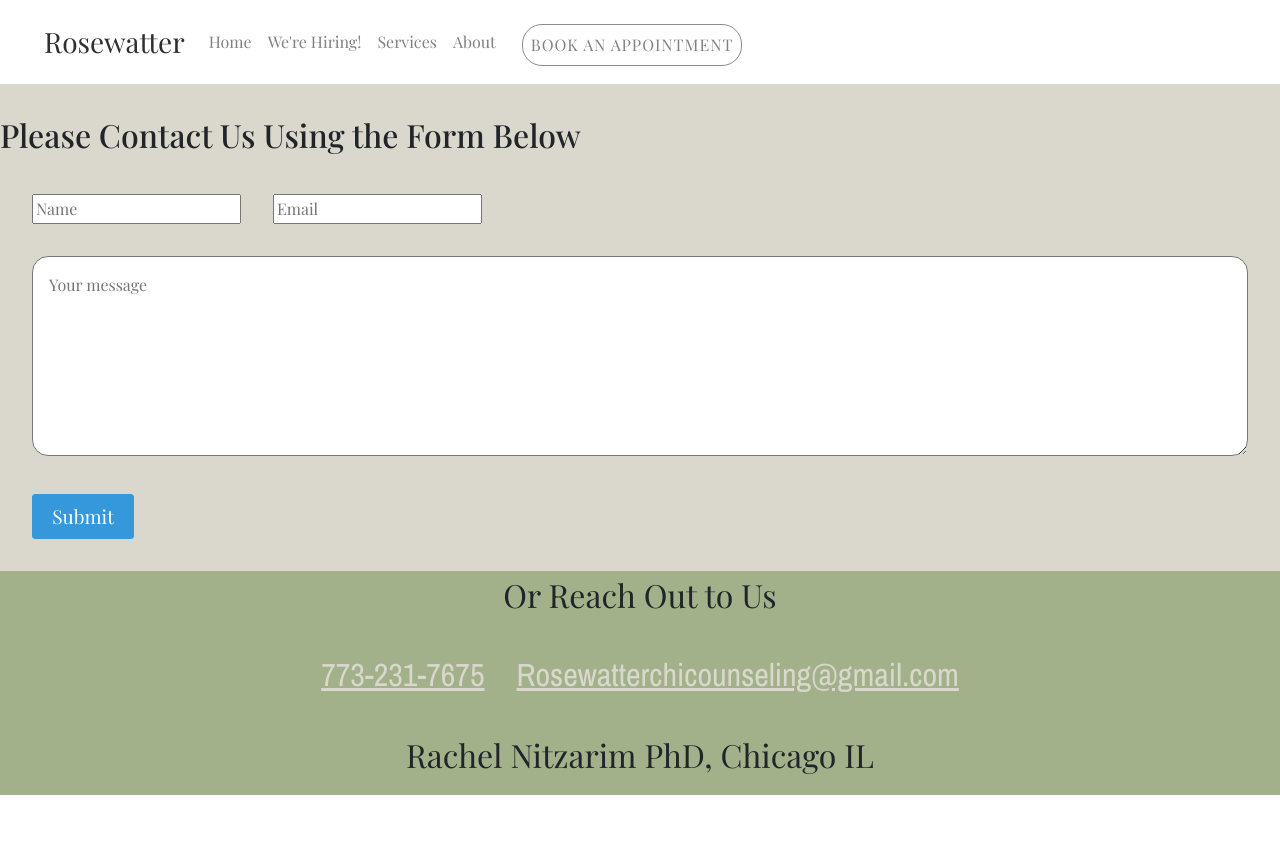
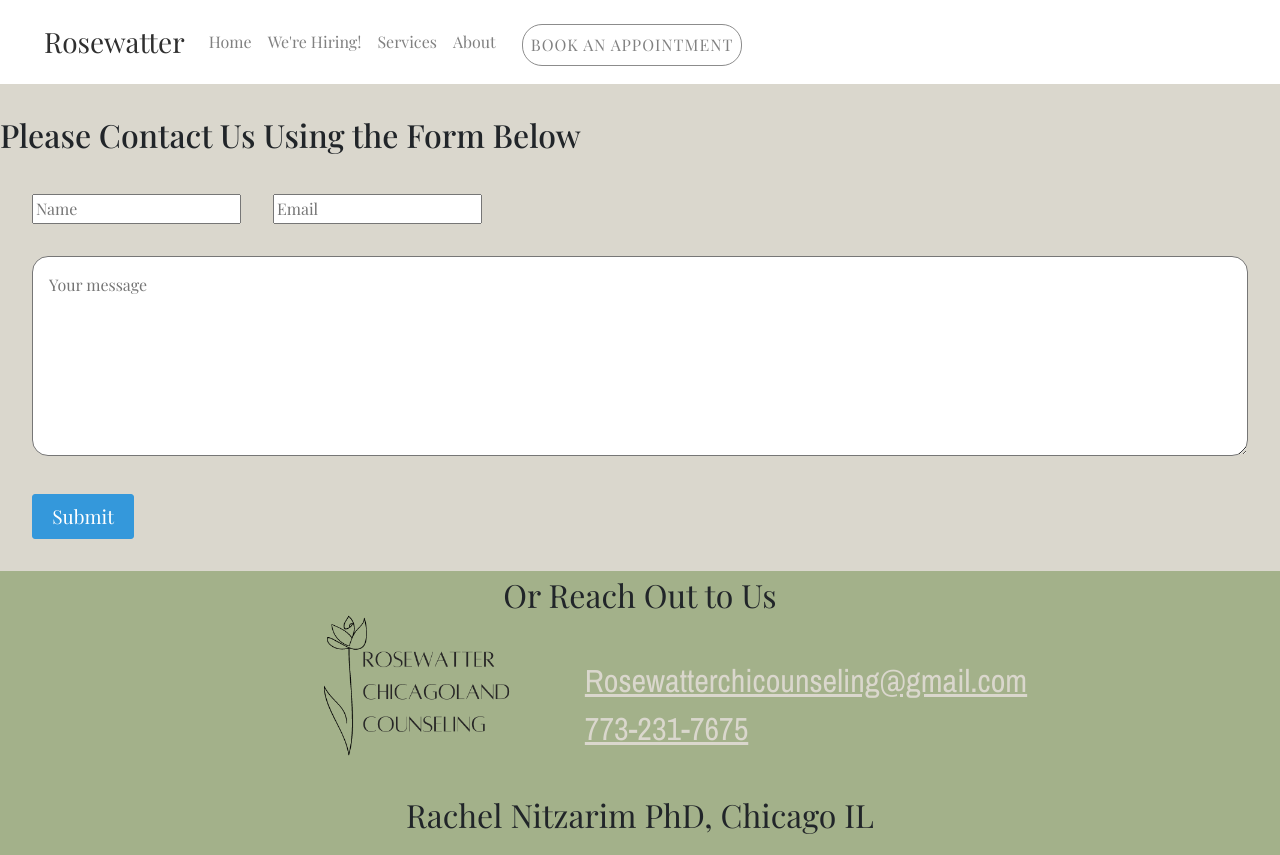
Before and after one commit to Bgorson/rose-water, a React (Create React App) app: page /appointment in a window 1280 px wide. Before the commit the page ends 800 px from the top, so only its background shows below. Built offline with nearby package versions, Linux system fonts and the light colour scheme.

Commit message:
added image to footer

```diff
--- a/src/components/Footer.js
+++ b/src/components/Footer.js
@@ -4,6 +4,7 @@ import Map from "./Map";
 import { useState } from "react";
 import { send } from "emailjs-com";
 import { colors } from "../utils/colors";
+import Logo from "../../src/simple_logo.png";
 
 const blue = "#3498db";
 const blueHover = "#2980b9";
@@ -19,6 +20,10 @@ const InputContainer = styled.div`
   @media (max-width: 768px) {
     flex-direction: column;
   }
+`;
+const ContentText = styled.div`
+  display: flex;
+  flex-direction: column;
 `;
 const MessageArea = styled.div`
   width: 100%;
@@ -41,14 +46,15 @@ const Container = styled.div`
   }
 `;
 const ContactCard = styled.div`
-  padding: 1em 0;
+  // padding: 1em 0;
   display: flex;
   font-size: 32px;
   justify-content: center;
   gap: 1em;
+  align-items: center;
   @media (max-width: 768px) {
     font-size: 21px;
-    flex-direction: column;
+    flex-direction: column-reverse;
     align-items: center;
   }
 `;
@@ -95,7 +101,10 @@ const ContactText = styled.p`
   text-align: center;
   font-size: 32px;
 `;
-
+const LogoImage = styled.img`
+  height: 300px;
+  margin: -2em 0;
+`;
 export default function Footer() {
   const [toSend, setToSend] = React.useState({
     from_name: "",
@@ -164,15 +173,18 @@ export default function Footer() {
         <Card>
           <CardTitle>Or Reach Out to Us</CardTitle>
           <ContactCard>
-            <ContactTags className="contactInfo" href=" tel:+17732317675">
-              773-231-7675
-            </ContactTags>
+            <LogoImage src={Logo} alt="logo" />
+            <ContentText>
               <ContactTags
                 className="contactInfo"
                 href="mailto:RosewatterChiCounseling@gmail.com"
               >
                 Rosewatterchicounseling@gmail.com
               </ContactTags>
+              <ContactTags className="contactInfo" href=" tel:+17732317675">
+                773-231-7675
+              </ContactTags>
+            </ContentText>
           </ContactCard>
           <ContactText>Rachel Nitzarim PhD, Chicago IL</ContactText>
         </Card>
```
Also changed, not shown: src/simple_logo.png (added). Lines whose indentation alone changed are shown as unchanged.
